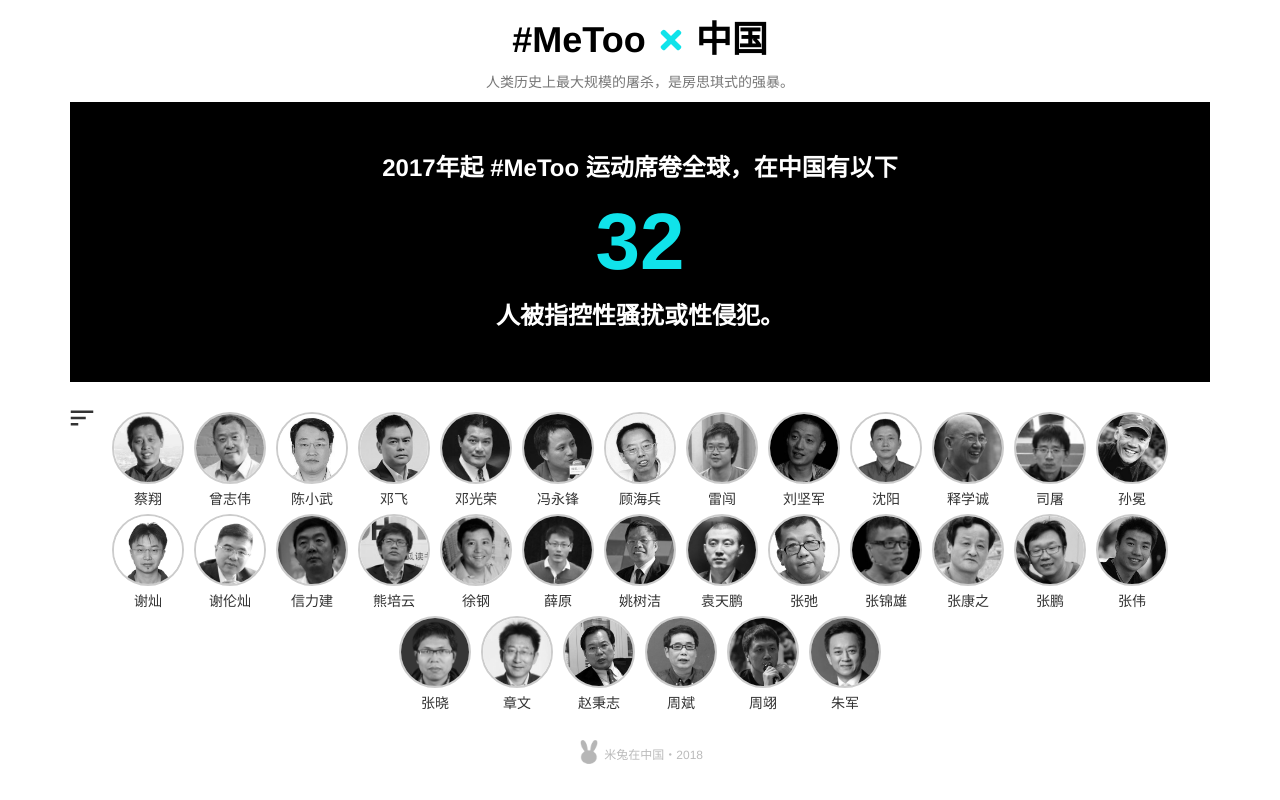
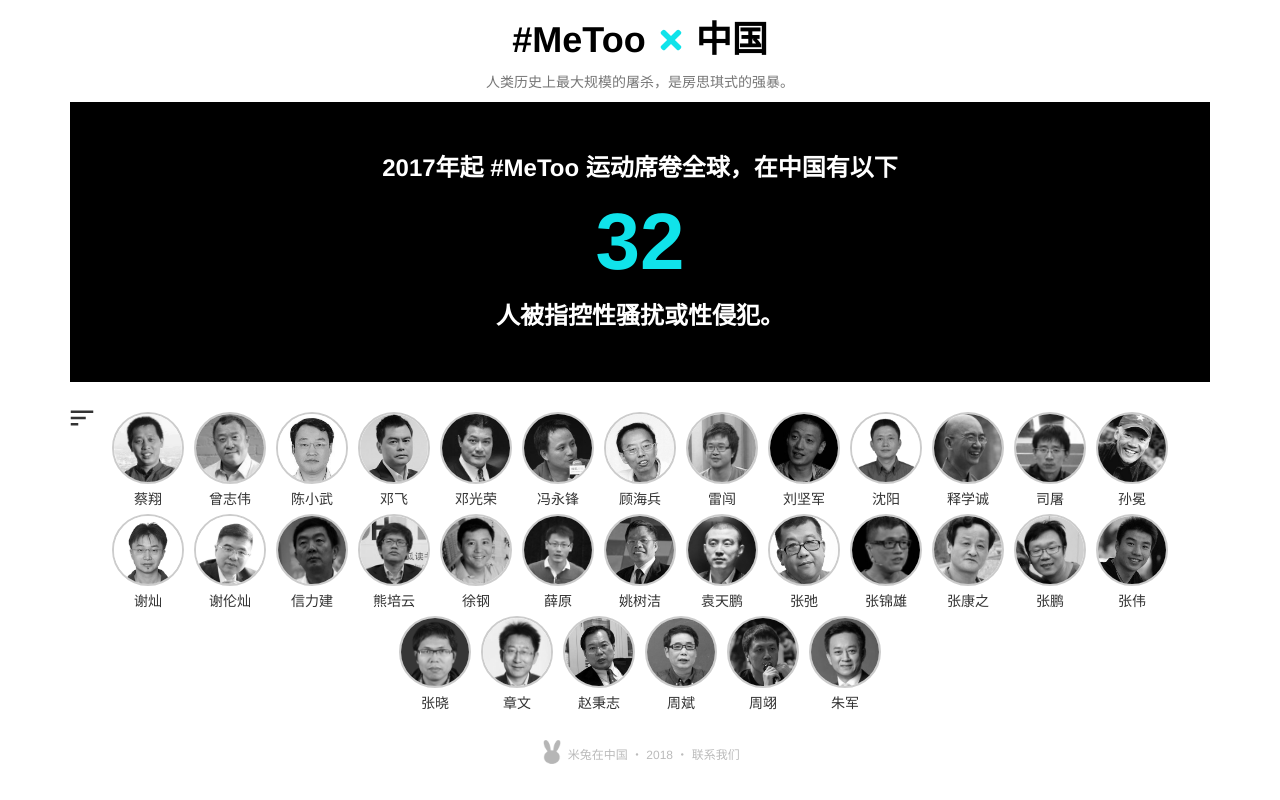
Before and after one commit to stevenliuyi/metoo, a React (Create React App) app: page / in a window 1280 px wide. Built offline with nearby package versions, Linux system fonts and the light colour scheme.

Commit message:
add email address

```diff
--- a/src/components/App.css
+++ b/src/components/App.css
@@ -276,3 +276,7 @@ a {
   -webkit-filter: grayscale(0%);
   filter: grayscale(0%);
 }
+
+#footer > a {
+  color: #bbb;
+}
--- a/src/components/App.js
+++ b/src/components/App.js
@@ -2,7 +2,13 @@ import React, { Component } from 'react'
 import './App.css'
 import 'bootstrap/dist/css/bootstrap.css'
 import 'bootstrap/dist/css/bootstrap-theme.css'
-import { Grid, DropdownButton, MenuItem } from 'react-bootstrap'
+import {
+  Grid,
+  DropdownButton,
+  MenuItem,
+  Tooltip,
+  OverlayTrigger
+} from 'react-bootstrap'
 import { FaTimes } from 'react-icons/fa'
 import { MdSort, MdDone } from 'react-icons/md'
 import data from '../data/data.js'
@@ -128,7 +134,13 @@ class App extends Component {
             height={24}
             alt="MeToo logo"
           />{' '}
-          米兔在中国‧2018
+          米兔在中国&nbsp;‧&nbsp;2018&nbsp;‧&nbsp;
+          <OverlayTrigger
+            placement="top"
+            overlay={<Tooltip>电子邮件：contact@metoochina.me</Tooltip>}
+          >
+            <a href="mailto:contact@metoochina.me">联系我们</a>
+          </OverlayTrigger>
         </div>
       </div>
     )
```
